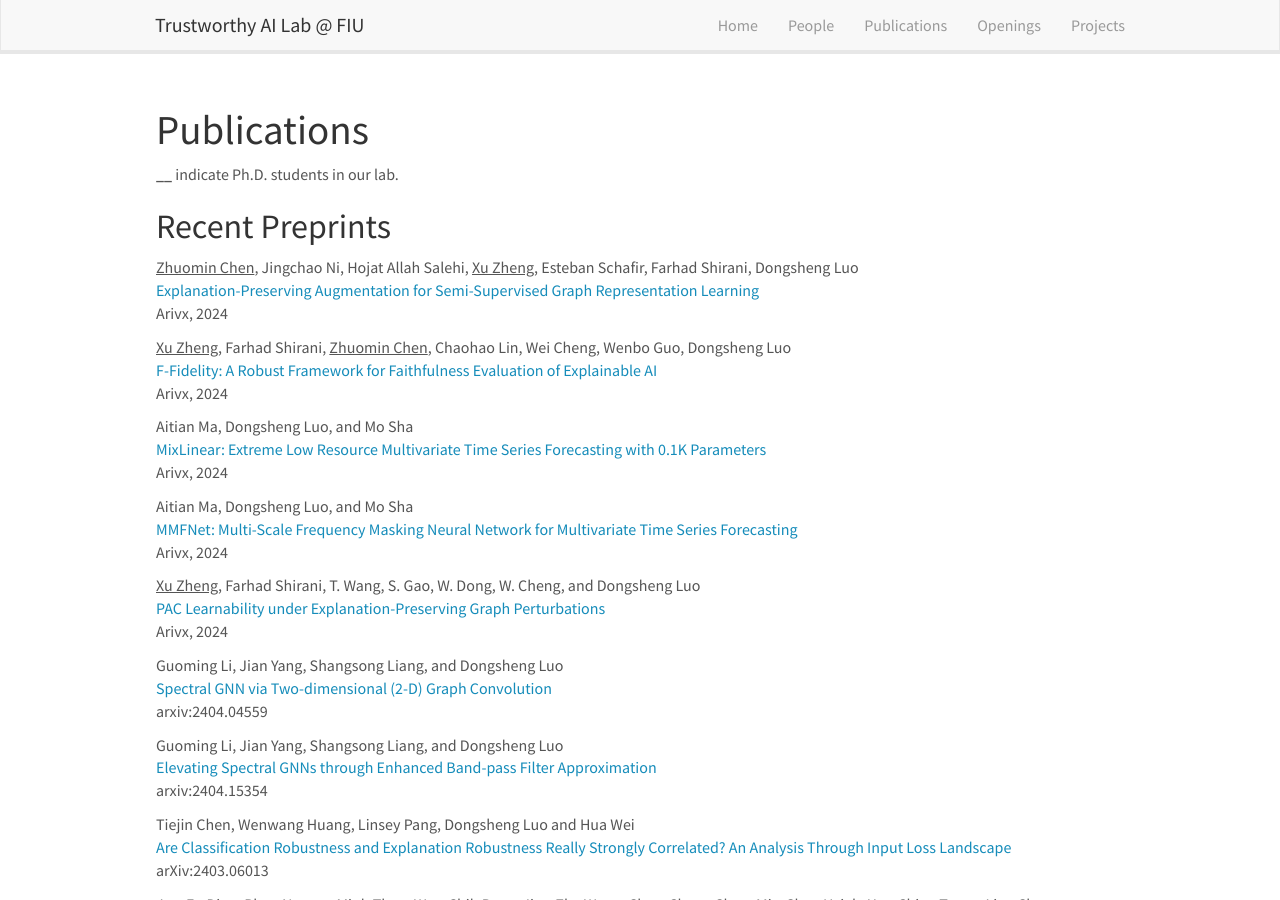
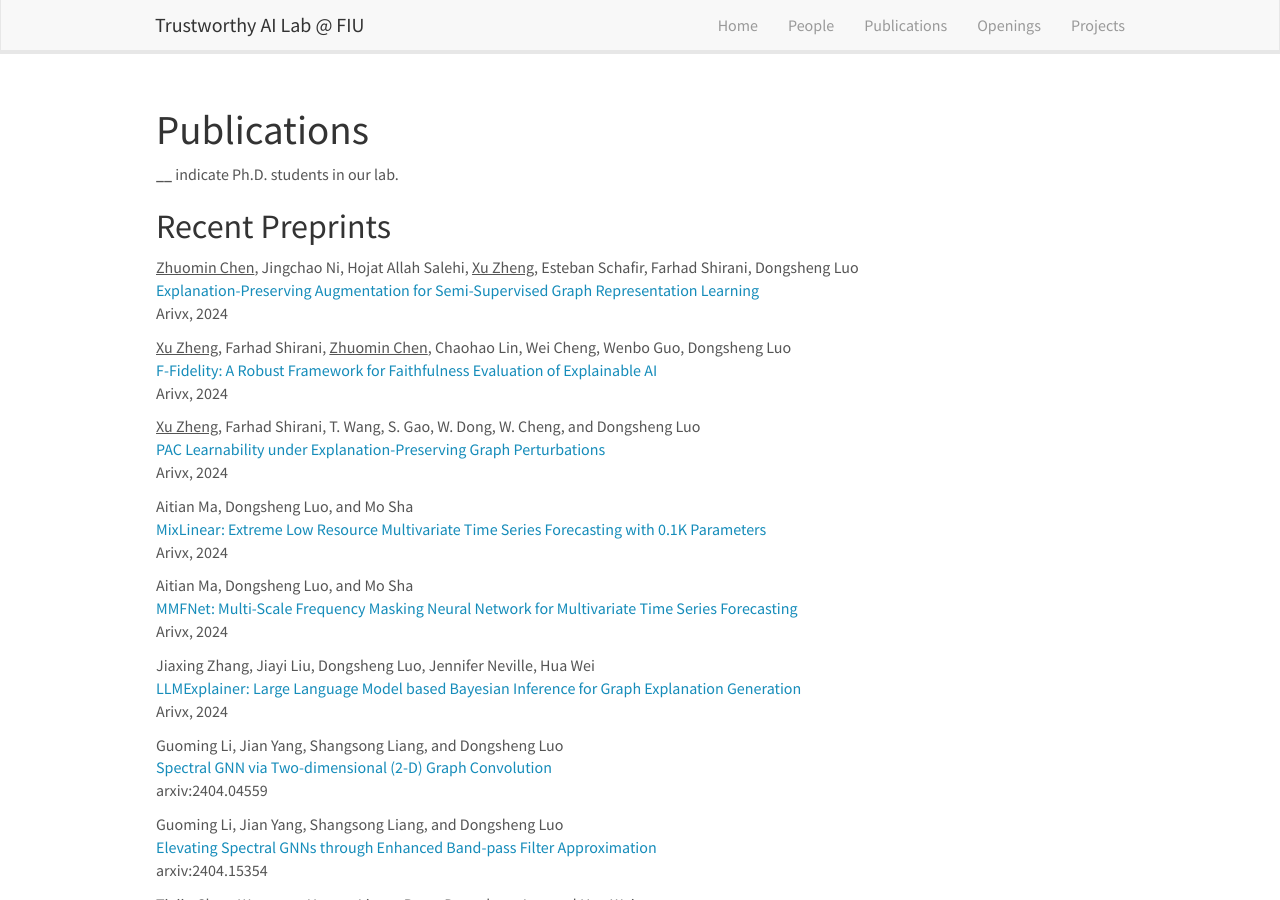
Before and after one commit to trustai4s-lab/trustai4s-lab.github.io, a Jekyll site: the page built from _pages/publications.md, in a window 1280 px wide and 900 px high. Built offline with Jekyll 4.4.1, drawn with Linux system fonts in a browser that asks for light colours; nearby versions of some CDN libraries.

Commit message:
Update publications.md

```diff
--- a/_pages/publications.md
+++ b/_pages/publications.md
@@ -21,6 +21,10 @@
 [F-Fidelity: A Robust Framework for Faithfulness Evaluation of Explainable AI](https://arxiv.org/abs/2410.02970)\
 Arivx, 2024
 
+<u>Xu Zheng</u>, Farhad Shirani, T. Wang, S. Gao, W. Dong, W. Cheng, and Dongsheng Luo\
+[PAC Learnability under Explanation-Preserving Graph Perturbations](https://arxiv.org/abs/2402.05039)\
+Arivx, 2024
+
 Aitian Ma, Dongsheng Luo, and Mo Sha\
 [MixLinear: Extreme Low Resource Multivariate Time Series Forecasting with 0.1K Parameters](https://arxiv.org/abs/2410.02081)\
 Arivx, 2024
@@ -29,8 +33,8 @@
 [MMFNet: Multi-Scale Frequency Masking Neural Network for Multivariate Time Series Forecasting](https://arxiv.org/abs/2410.02070)\
 Arivx, 2024
 
-<u>Xu Zheng</u>, Farhad Shirani, T. Wang, S. Gao, W. Dong, W. Cheng, and Dongsheng Luo\
-[PAC Learnability under Explanation-Preserving Graph Perturbations](https://arxiv.org/abs/2402.05039)\
+Jiaxing Zhang, Jiayi Liu, Dongsheng Luo, Jennifer Neville, Hua Wei\
+[LLMExplainer: Large Language Model based Bayesian Inference for Graph Explanation Generation](https://arxiv.org/abs/2407.15351)\
 Arivx, 2024
 
 Guoming Li, Jian Yang, Shangsong Liang, and Dongsheng Luo\
```
